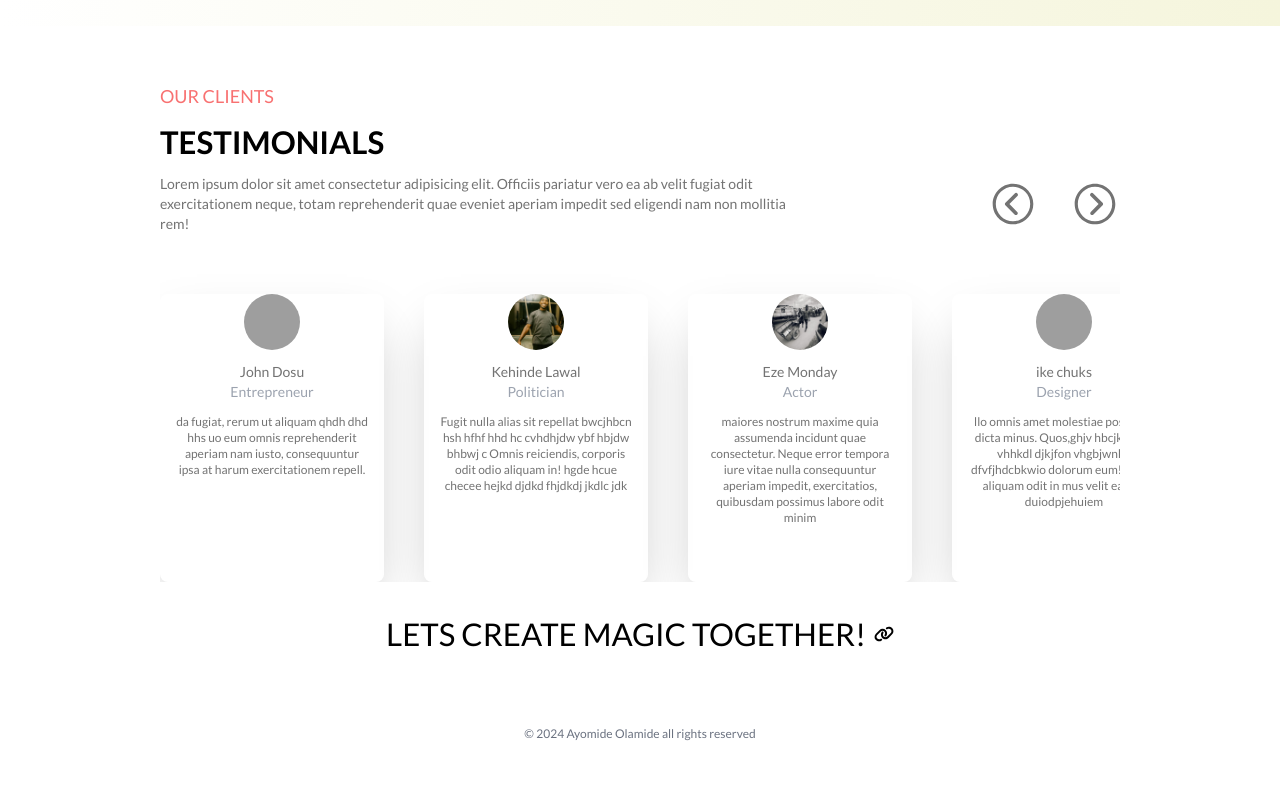
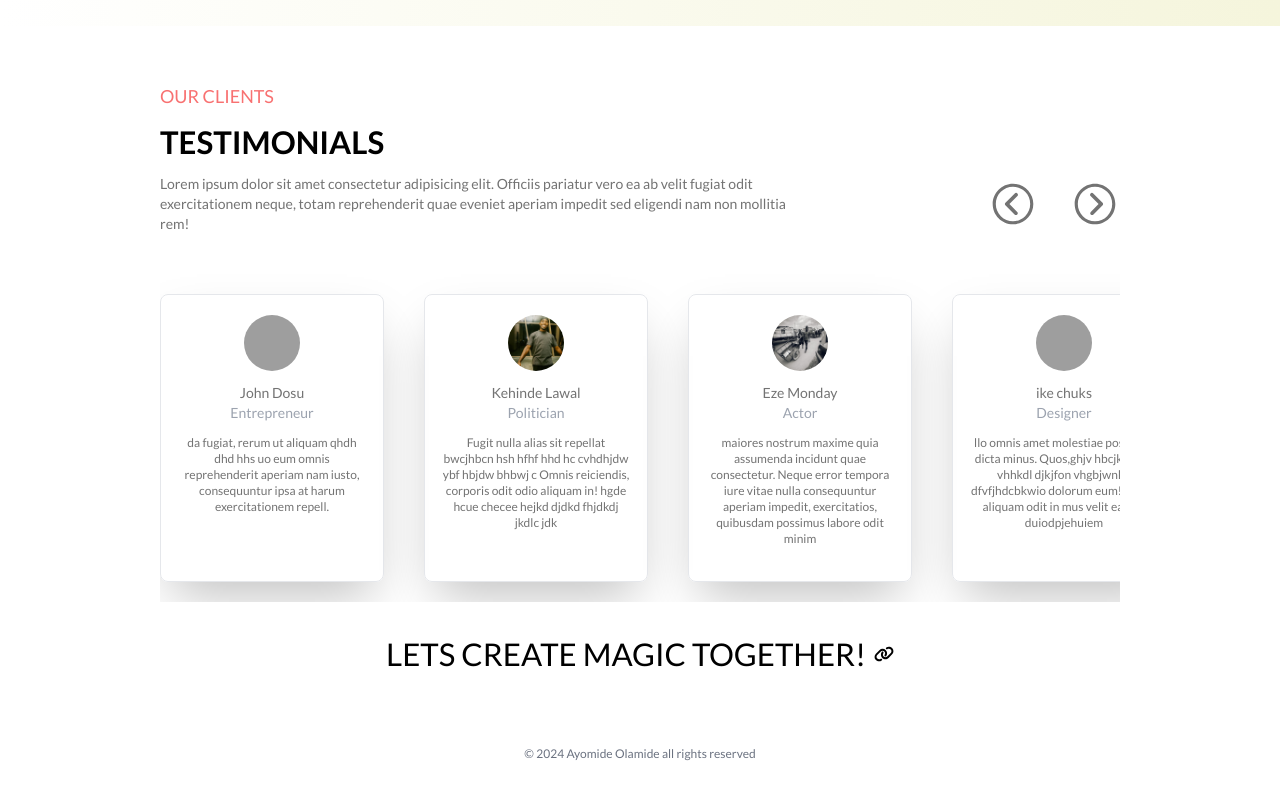
Before and after one commit to Deyjuwon/ayomideolamide, a React (Vite) app: page / in a window 1280 px wide. Shown: the part 2171-2971 px from the top of the page. Built offline with nearby package versions, Linux system fonts and the light colour scheme; grey boxes are pictures that could not be loaded; a web font is replaced by a local one.

Commit message:
scrollbar hidden

```diff
--- a/src/App.css
+++ b/src/App.css
@@ -141,6 +141,16 @@ hero text scrolling */
   animation: my-animation 10s linear infinite;
 }
 
+/* Hide scrollbar but allow scrolling */
+.no-scrollbar::-webkit-scrollbar {
+  display: none;
+}
+
+.no-scrollbar {
+  -ms-overflow-style: none;  /* Internet Explorer 10+ */
+  scrollbar-width: none;  /* Firefox */
+}
+
 /* for Firefox */
 @-moz-keyframes my-animation {
   from { -moz-transform: translateX(100%); }
--- a/src/components/Testimonial.jsx
+++ b/src/components/Testimonial.jsx
@@ -36,7 +36,7 @@ const Testimonial = () => {
         </div>
       </div>
       <div className="relative w-full overflow-hidden">
-        <div ref={scrollContainerRef} className="flex gap-10 overflow-x-auto">
+        <div ref={scrollContainerRef} className="flex gap-10 overflow-x-auto no-scrollbar">
           {testimonials.map((testimonial, index) => (
             <div key={index} className="">
               <TestimonialCard {...testimonial} />
--- a/src/components/TestimonialCard.jsx
+++ b/src/components/TestimonialCard.jsx
@@ -2,7 +2,7 @@
 
 const TestimonialCard = (props) => {
   return (
-    <div className="mt-10 after:py-4 px-4 h-72 w-56 rounded-lg shadow-2xl text-sm flex gap-3 flex-col items-center">
+    <div className="mt-10 after:py-4 px-4 h-72 w-56 rounded-lg shadow-2xl text-sm flex gap-3 flex-col items-center border pt-5 mb-5">
         <img src={props.imgUrl} className='rounded-full h-14 w-14 object-cover' alt="" />
         <div className='flex flex-col justify-center items-center'>
             <p className="">{props.name}</p>
```
